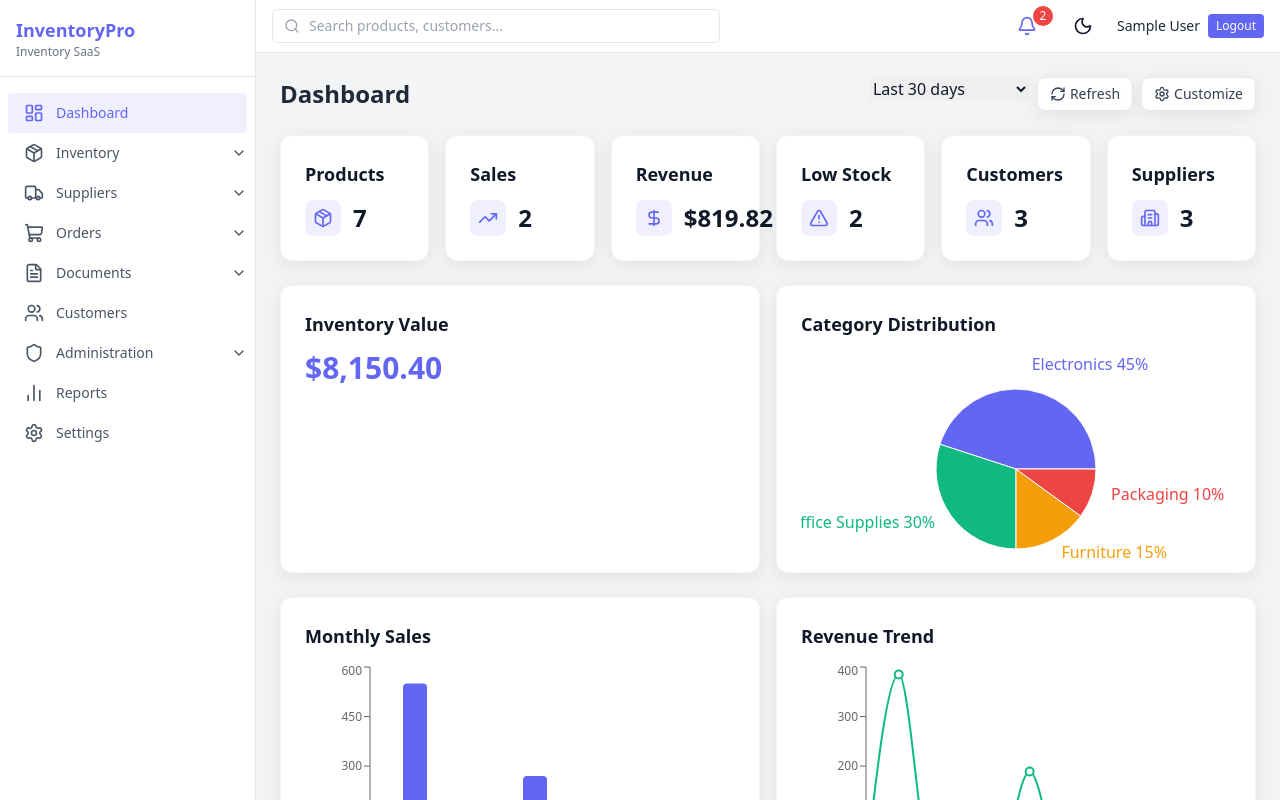
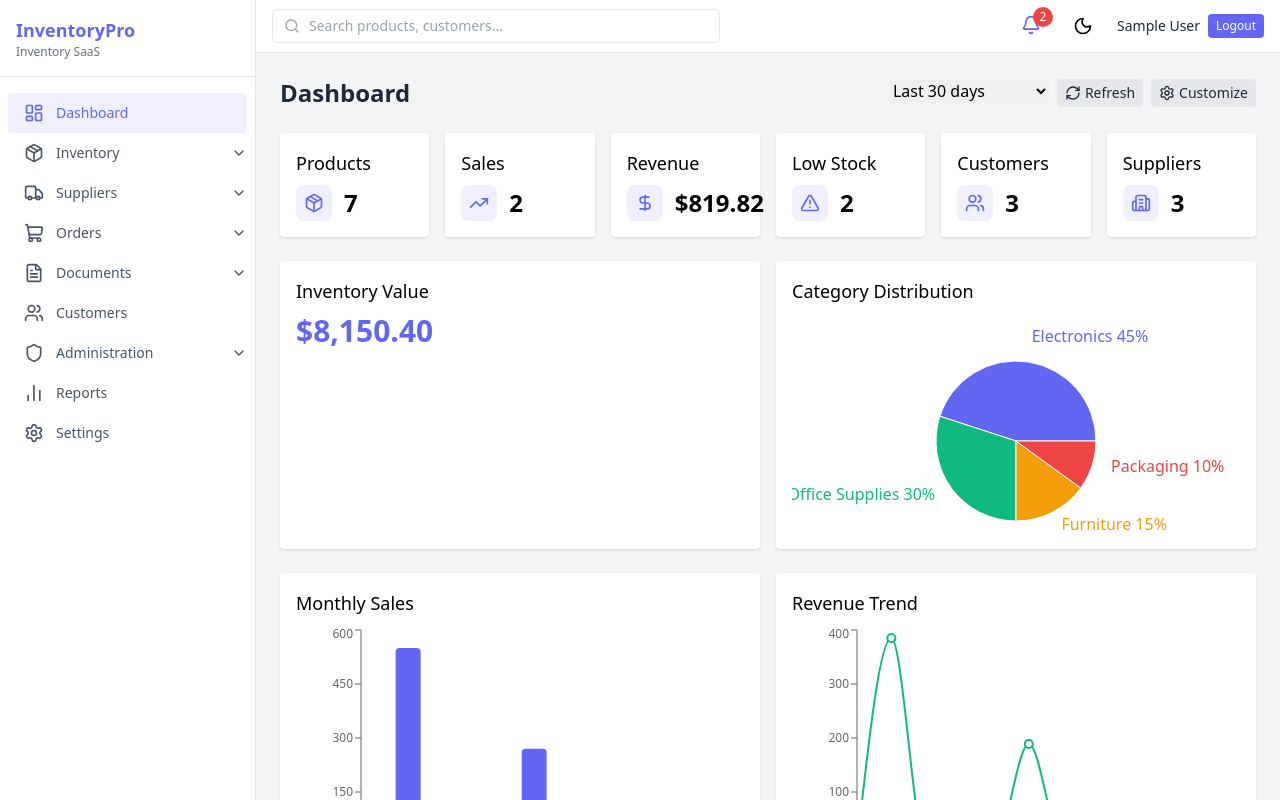
Before and after one commit to Barento999/inventory-management, a React (Vite) app in the folder frontend/: page / in a window 1280 px wide. Built offline with nearby package versions, Linux system fonts and the light colour scheme; sample sign-in values are in the browser's storage.

Commit message:
improving UI design

```diff
--- a/frontend/src/components/ui/Button.jsx
+++ b/frontend/src/components/ui/Button.jsx
@@ -1,19 +1,19 @@
 import React from 'react';
 
 export default function Button({ children, className = '', variant = 'primary', size = 'md', disabled, onClick, type = 'button' }) {
-  const base = 'inline-flex items-center justify-center rounded-lg font-medium focus:outline-none transition-all duration-200';
+  const base = 'inline-flex items-center justify-center rounded font-medium focus:outline-none transition-colors';
   const variants = {
-    primary: 'bg-gradient-primary text-white shadow-soft hover:shadow-medium hover:scale-105',
-    secondary: 'bg-white dark:bg-dark-surface text-gray-700 dark:text-dark-text border border-gray-200 dark:border-dark-border shadow-soft hover:shadow-medium hover:scale-105',
-    danger: 'bg-gradient-to-r from-red-500 to-red-600 text-white shadow-soft hover:shadow-medium hover:scale-105',
+    primary: 'bg-primary text-white hover:bg-primary-light',
+    secondary: 'bg-gray-200 dark:bg-gray-700 text-gray-800 dark:text-gray-200 hover:bg-gray-300 dark:hover:bg-gray-600',
+    danger: 'bg-red-600 text-white hover:bg-red-700',
     ghost: 'bg-transparent text-primary hover:bg-primary/10',
   };
   const sizes = {
-    sm: 'px-3 py-1.5 text-sm',
+    sm: 'px-2 py-1 text-sm',
     md: 'px-4 py-2 text-base',
     lg: 'px-6 py-3 text-lg',
   };
-  const classes = `${base} ${variants[variant] || variants.primary} ${sizes[size] || sizes.md} ${disabled ? 'opacity-50 cursor-not-allowed' : ''} ${className}`;
+  const classes = `${base} ${variants[variant] || variants.primary} ${sizes[size] || sizes.md} ${className}`;
   return (
     <button className={classes} disabled={disabled} onClick={onClick} type={type}>
       {children}
--- a/frontend/src/components/ui/Card.jsx
+++ b/frontend/src/components/ui/Card.jsx
@@ -2,8 +2,8 @@ import React from 'react';
 
 export default function Card({ title, children, className = '' }) {
   return (
-    <div className={`bg-white dark:bg-dark-surface rounded-xl shadow-soft hover:shadow-medium transition-shadow duration-300 border border-gray-100 dark:border-dark-border p-4 md:p-6 ${className}`}>
-      {title && <h3 className="text-lg font-semibold text-gray-900 dark:text-dark-text mb-3">{title}</h3>}
+    <div className={`bg-white dark:bg-gray-800 shadow rounded p-4 ${className}`}>
+      {title && <h3 className="text-lg font-medium mb-2">{title}</h3>}
       {children}
     </div>
   );
--- a/frontend/src/components/ui/Input.jsx
+++ b/frontend/src/components/ui/Input.jsx
@@ -4,12 +4,12 @@ export default function Input({ id, label, type = 'text', error, ...rest }) {
   return (
     <div className="flex flex-col">
       {label && (
-        <label htmlFor={id} className="mb-1.5 text-sm font-medium text-gray-700 dark:text-dark-text">{label}</label>
+        <label htmlFor={id} className="mb-1 text-sm font-medium text-gray-700 dark:text-gray-200">{label}</label>
       )}
       <input
         id={id}
         type={type}
-        className={`w-full px-4 py-2.5 rounded-lg border bg-white dark:bg-dark-surface text-gray-900 dark:text-dark-text focus:outline-none focus:ring-2 focus:ring-primary focus:border-transparent transition-all duration-200 ${error ? 'border-red-500 focus:ring-red-500' : 'border-gray-200 dark:border-dark-border'}`}
+        className={`border rounded px-3 py-2 focus:outline-none focus:ring-2 focus:ring-primary ${error ? 'border-red-500' : 'border-gray-300 dark:border-gray-600'} `}
         {...rest}
       />
       {error && <p className="mt-1 text-xs text-red-600">{error}</p>}
--- a/frontend/src/components/ui/Select.jsx
+++ b/frontend/src/components/ui/Select.jsx
@@ -4,11 +4,11 @@ export default function Select({ id, label, options = [], error, ...rest }) {
   return (
     <div className="flex flex-col">
       {label && (
-        <label htmlFor={id} className="mb-1.5 text-sm font-medium text-gray-700 dark:text-dark-text">{label}</label>
+        <label htmlFor={id} className="mb-1 text-sm font-medium text-gray-700 dark:text-gray-200">{label}</label>
       )}
       <select
         id={id}
-        className={`w-full px-4 py-2.5 rounded-lg border bg-white dark:bg-dark-surface text-gray-900 dark:text-dark-text focus:outline-none focus:ring-2 focus:ring-primary focus:border-transparent transition-all duration-200 ${error ? 'border-red-500 focus:ring-red-500' : 'border-gray-200 dark:border-dark-border'}`}
+        className={`border rounded px-3 py-2 bg-white dark:bg-gray-800 focus:outline-none focus:ring-2 focus:ring-primary ${error ? 'border-red-500' : 'border-gray-300 dark:border-gray-600'} `}
         {...rest}
       >
         {options.map((opt) => (
--- a/frontend/src/index.css
+++ b/frontend/src/index.css
@@ -1,52 +1,6 @@
 @tailwind base;
 @tailwind components;
 @tailwind utilities;
-
-@layer base {
-  body {
-    @apply bg-gray-50 text-gray-900 antialiased;
-  }
-
-  .dark body {
-    @apply bg-dark-bg text-dark-text;
-  }
-
-  h1, h2, h3, h4, h5, h6 {
-    @apply font-semibold text-gray-900 dark:text-dark-text;
-  }
-
-  p {
-    @apply text-gray-600 dark:text-dark-muted;
-  }
-}
-
-@layer components {
-  .btn-primary {
-    @apply bg-gradient-primary text-white font-medium px-4 py-2 rounded-lg shadow-soft hover:shadow-medium hover:scale-105 transition-all duration-200;
-  }
-
-  .btn-secondary {
-    @apply bg-white dark:bg-dark-surface text-gray-700 dark:text-dark-text font-medium px-4 py-2 rounded-lg border border-gray-200 dark:border-dark-border shadow-soft hover:shadow-medium hover:scale-105 transition-all duration-200;
-  }
-
-  .btn-danger {
-    @apply bg-gradient-to-r from-red-500 to-red-600 text-white font-medium px-4 py-2 rounded-lg shadow-soft hover:shadow-medium hover:scale-105 transition-all duration-200;
-  }
-
-  .card {
-    @apply bg-white dark:bg-dark-surface rounded-xl shadow-soft hover:shadow-medium transition-shadow duration-300 border border-gray-100 dark:border-dark-border;
-  }
-
-  .input-field {
-    @apply w-full px-4 py-2.5 rounded-lg border border-gray-200 dark:border-dark-border bg-white dark:bg-dark-surface text-gray-900 dark:text-dark-text focus:ring-2 focus:ring-primary focus:border-transparent transition-all duration-200;
-  }
-}
-
-@layer utilities {
-  .text-gradient {
-    @apply bg-gradient-primary bg-clip-text text-transparent;
-  }
-}
 
 @layer base {
   .dark {
--- a/frontend/tailwind.config.cjs
+++ b/frontend/tailwind.config.cjs
@@ -7,28 +7,8 @@ module.exports = {
       colors: {
         primary: {
           DEFAULT: '#6366F1', // Indigo 600
-          50: '#EEF2FF',
-          100: '#E0E7FF',
-          200: '#C7D2FE',
-          300: '#A5B4FC',
-          400: '#818CF8',
-          500: '#6366F1',
-          600: '#4F46E5',
-          700: '#4338CA',
-          800: '#3730A3',
-          900: '#312E81',
-          light: '#818CF8',
-          dark: '#4F46E5',
-        },
-        secondary: {
-          DEFAULT: '#10B981', // Emerald 500
-          light: '#34D399',
-          dark: '#059669',
-        },
-        accent: {
-          DEFAULT: '#F59E0B', // Amber 500
-          light: '#FBBF24',
-          dark: '#D97706',
+          light: '#818CF8', // Indigo 500
+          dark: '#4F46E5', // Indigo 700
         },
         dark: {
           bg: '#0F172A', // Slate 900
@@ -38,43 +18,6 @@ module.exports = {
           muted: '#94A3B8', // Slate 400
         },
       },
-      backgroundImage: {
-        'gradient-primary': 'linear-gradient(135deg, #6366F1 0%, #8B5CF6 100%)',
-        'gradient-secondary': 'linear-gradient(135deg, #10B981 0%, #059669 100%)',
-        'gradient-accent': 'linear-gradient(135deg, #F59E0B 0%, #D97706 100%)',
-        'gradient-dark': 'linear-gradient(135deg, #0F172A 0%, #1E293B 100%)',
-      },
-      boxShadow: {
-        'soft': '0 4px 20px rgba(0, 0, 0, 0.08)',
-        'medium': '0 8px 30px rgba(0, 0, 0, 0.12)',
-        'large': '0 12px 40px rgba(0, 0, 0, 0.16)',
-        'glow': '0 0 20px rgba(99, 102, 241, 0.3)',
-      },
-      animation: {
-        'fade-in': 'fadeIn 0.3s ease-in-out',
-        'slide-up': 'slideUp 0.4s ease-out',
-        'slide-down': 'slideDown 0.4s ease-out',
-        'scale-in': 'scaleIn 0.3s ease-out',
-        'pulse-slow': 'pulse 3s cubic-bezier(0.4, 0, 0.6, 1) infinite',
-      },
-      keyframes: {
-        fadeIn: {
-          '0%': { opacity: '0' },
-          '100%': { opacity: '1' },
-        },
-        slideUp: {
-          '0%': { transform: 'translateY(20px)', opacity: '0' },
-          '100%': { transform: 'translateY(0)', opacity: '1' },
-        },
-        slideDown: {
-          '0%': { transform: 'translateY(-20px)', opacity: '0' },
-          '100%': { transform: 'translateY(0)', opacity: '1' },
-        },
-        scaleIn: {
-          '0%': { transform: 'scale(0.95)', opacity: '0' },
-          '100%': { transform: 'scale(1)', opacity: '1' },
-        },
-      },
     },
   },
   plugins: [],
```
Also changed, not shown: 2 other files (tests, documents, lock files or other folders).
